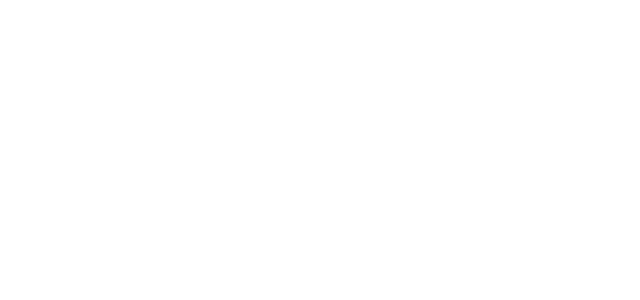
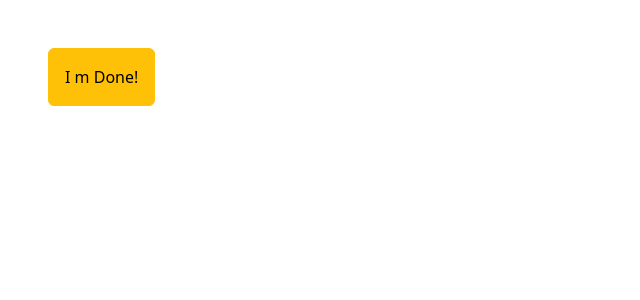
Before and after one commit to amirkamboh/react_bootstrap_projects_24, a React (Create React App) app: page / in a window 1280 px wide. Shown: the top 300 px of the page, without its empty margins (0-640 px from the left). Built offline with nearby package versions, Linux system fonts and the light colour scheme.

Commit message:
Bootstrap Done

```diff
--- a/package.json
+++ b/package.json
@@ -6,6 +6,7 @@
     "@testing-library/jest-dom": "^5.17.0",
     "@testing-library/react": "^13.4.0",
     "@testing-library/user-event": "^13.5.0",
+    "bootstrap": "^5.3.2",
     "react": "^18.2.0",
     "react-dom": "^18.2.0",
     "react-scripts": "5.0.1",
--- a/src/App.js
+++ b/src/App.js
@@ -1,9 +1,11 @@
+import React from "react";
+import './../node_modules/bootstrap/dist/css/bootstrap.min.css'
 
 function App() {
   return (
-    <div className="App">
-
-    </div>
+    <>
+      <button className="btn btn-warning p-3 m-5">I m Done!</button>
+    </>
   );
 }
 
```
Also changed, not shown: 1 other file (tests, documents, lock files or other folders).
